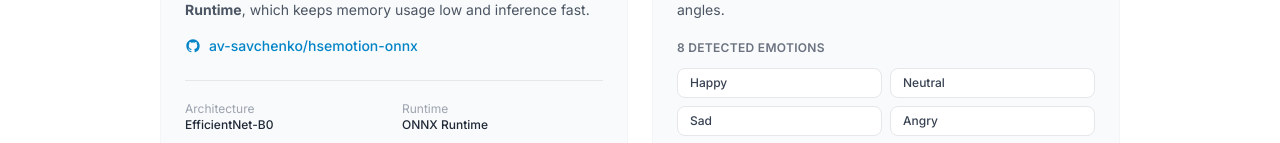
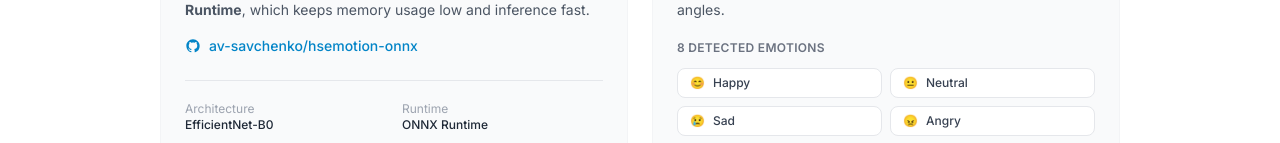
Before and after one commit to AuraTwin/AuraTwin-web, a Next.js app: page /science in a window 1280 px wide. Shown: the part 749-892 px from the top of the page. Built offline with nearby package versions, Linux system fonts and the light colour scheme; no server answers.

Commit message:
Update page.tsx
Add emojis in science page

```diff
--- a/src/app/science/page.tsx
+++ b/src/app/science/page.tsx
@@ -103,12 +103,22 @@ export default function SciencePage() {
                 8 Detected Emotions
               </p>
               <div className="grid grid-cols-2 gap-2">
-                {['Happy', 'Neutral', 'Sad', 'Angry', 'Fear', 'Disgust', 'Surprise', 'Contempt'].map((e) => (
+                {[
+                  { label: 'Happy',    emoji: '😊' },
+                  { label: 'Neutral',  emoji: '😐' },
+                  { label: 'Sad',      emoji: '😢' },
+                  { label: 'Angry',    emoji: '😠' },
+                  { label: 'Fear',     emoji: '😨' },
+                  { label: 'Disgust',  emoji: '🤢' },
+                  { label: 'Surprise', emoji: '😮' },
+                  { label: 'Contempt', emoji: '😒' },
+                ].map(({ label, emoji }) => (
                   <div
-                    key={e}
-                    className="text-xs font-medium bg-white dark:bg-gray-700 text-gray-700 dark:text-gray-300 px-3 py-1.5 rounded-lg border border-gray-200 dark:border-gray-600"
+                    key={label}
+                    className="flex items-center gap-2 text-xs font-medium bg-white dark:bg-gray-700 text-gray-700 dark:text-gray-300 px-3 py-1.5 rounded-lg border border-gray-200 dark:border-gray-600"
                   >
-                    {e}
+                    <span>{emoji}</span>
+                    <span>{label}</span>
                   </div>
                 ))}
               </div>
```
